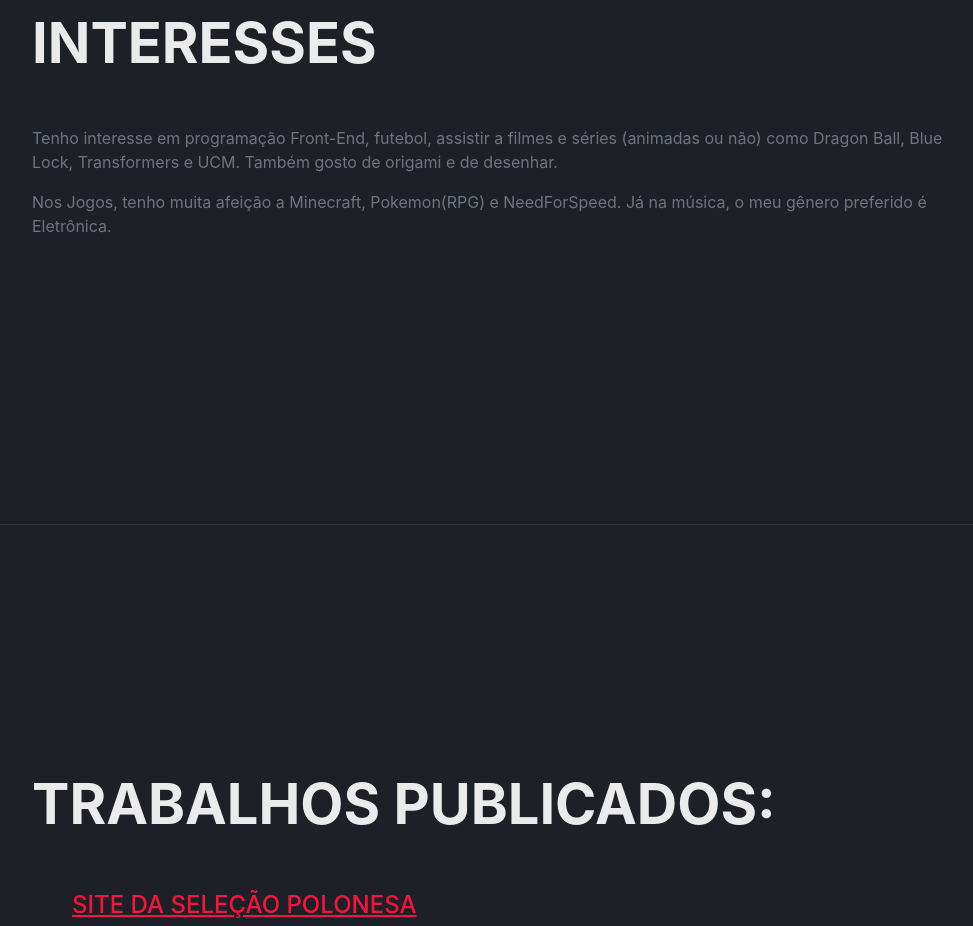
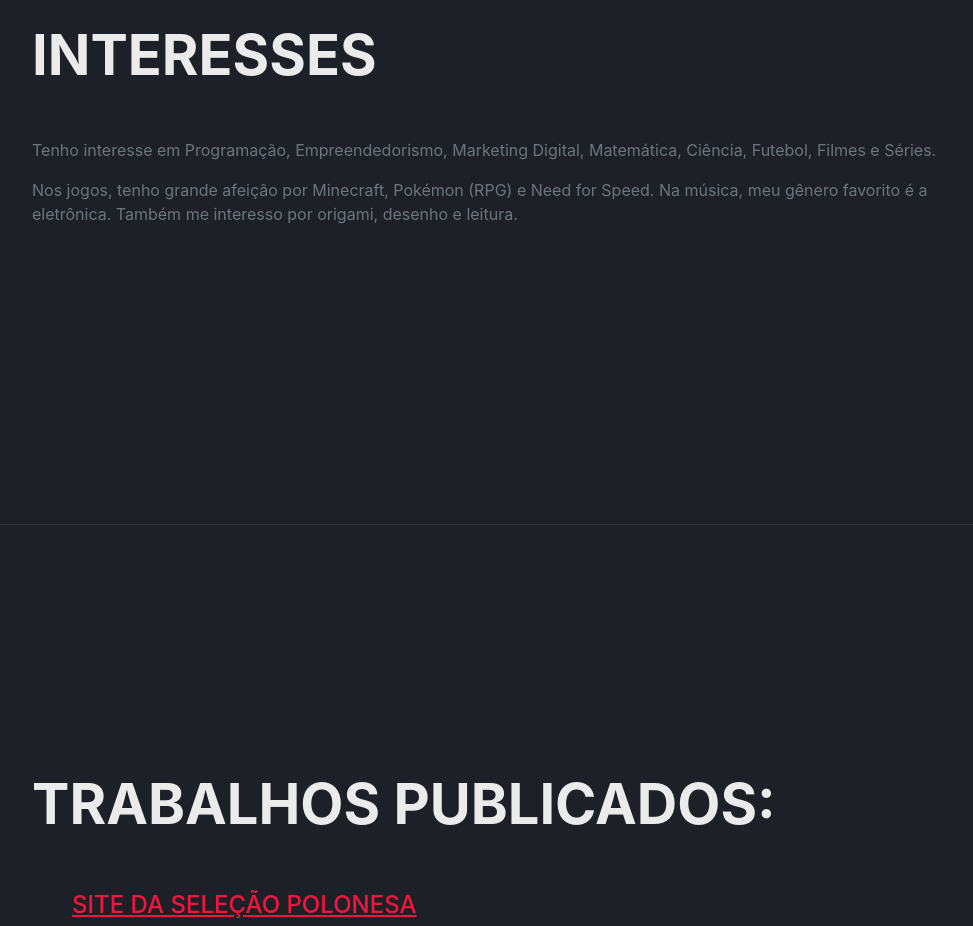
Before and after one commit to Fabbio-Studios/my-portfolio, a plain HTML site: page index.html in a window 1280 px wide. Shown: the part 3480-4406 px from the top of the page, without its empty margins (288-1261 px from the left). Drawn offline with nearby package versions, Linux system fonts and the light colour scheme; a web font is replaced by a local one.

Commit message:
interesses updated

```diff
--- a/index.html
+++ b/index.html
@@ -130,8 +130,8 @@
             <section class="resume-section" id="interests">
                 <div class="resume-section-content">
                     <h2 class="mb-5">Interesses</h2>
-                    <p>Tenho interesse em programação Front-End, futebol, assistir a filmes e séries (animadas ou não) como Dragon Ball, Blue Lock, Transformers e UCM. Também gosto de origami e de desenhar.</p>
-                    <p class="mb-0">Nos Jogos, tenho muita afeição a Minecraft, Pokemon(RPG) e NeedForSpeed. Já na música, o meu gênero preferido é Eletrônica.</p>
+                    <p>Tenho interesse em Programação, Empreendedorismo, Marketing Digital, Matemática, Ciência, Futebol, Filmes e Séries.</p>
+                    <p class="mb-0">Nos jogos, tenho grande afeição por Minecraft, Pokémon (RPG) e Need for Speed. Na música, meu gênero favorito é a eletrônica. Também me interesso por origami, desenho e leitura.</p>
                 </div>
             </section>
             <hr class="m-0" />
```
